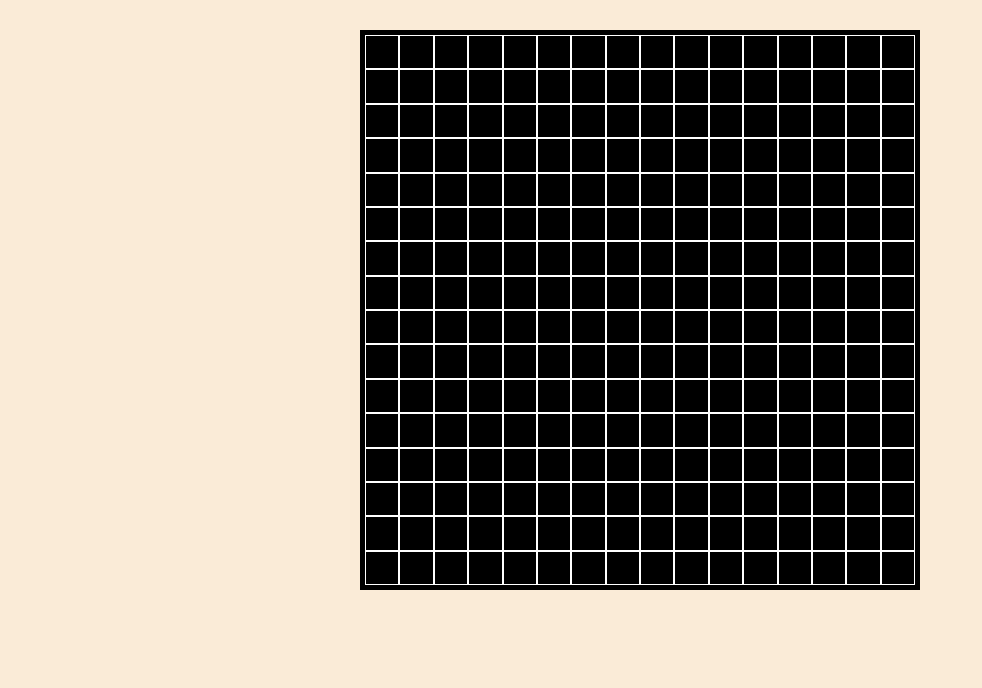
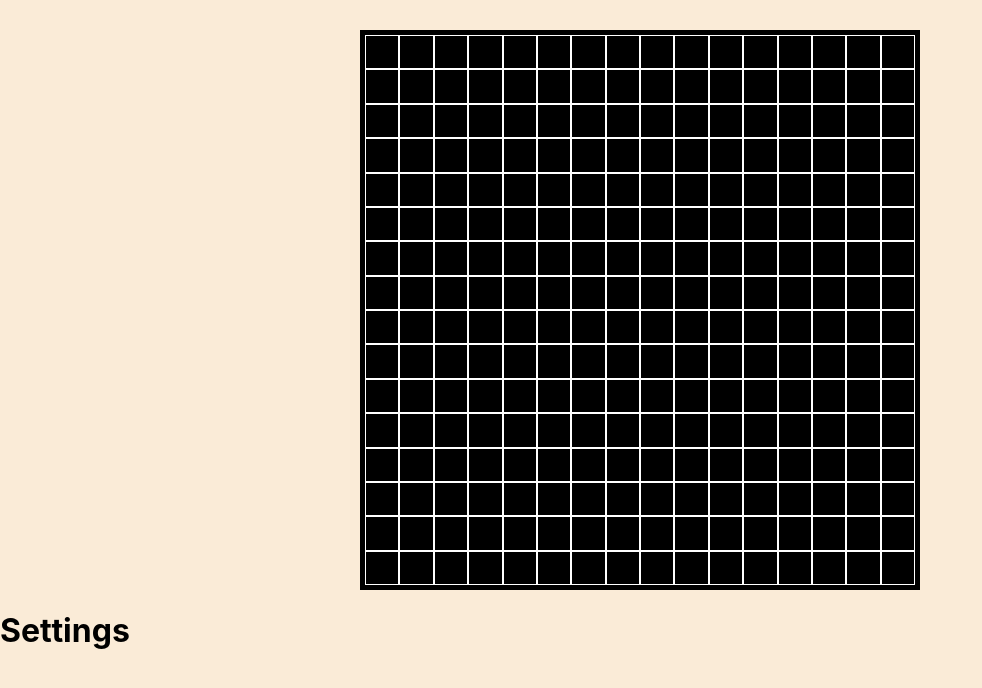
Before and after one commit to HumanRadical/led-matrix-generator, a React (Create React App) app: page / in a window 1280 px wide. Shown: the top 688 px of the page, without its empty margins (0-982 px from the left). Built offline with nearby package versions, Linux system fonts and the light colour scheme.

Commit message:
Create settings component

```diff
--- a/src/App.js
+++ b/src/App.js
@@ -1,10 +1,12 @@
 import './App.css';
 import Grid from './components/Grid'
+import Settings from './components/Settings'
 
 const App = () => {
   return (
     <div className="App">
       <Grid cols={16} rows={16} />
+      <Settings />
     </div>
   );
 }
--- /dev/null
+++ b/src/components/Settings.js
@@ -0,0 +1,9 @@
+import { useContext, useState } from "react"
+
+const Settings = () => {
+    return (
+        <h1>Settings</h1>
+    )
+}
+
+export default Settings
```
